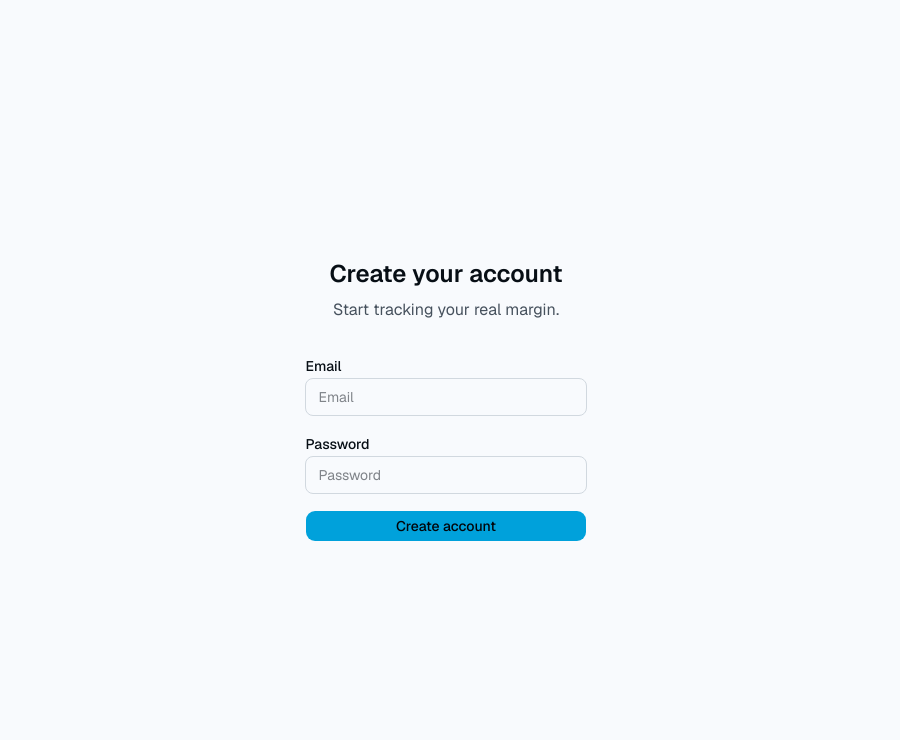
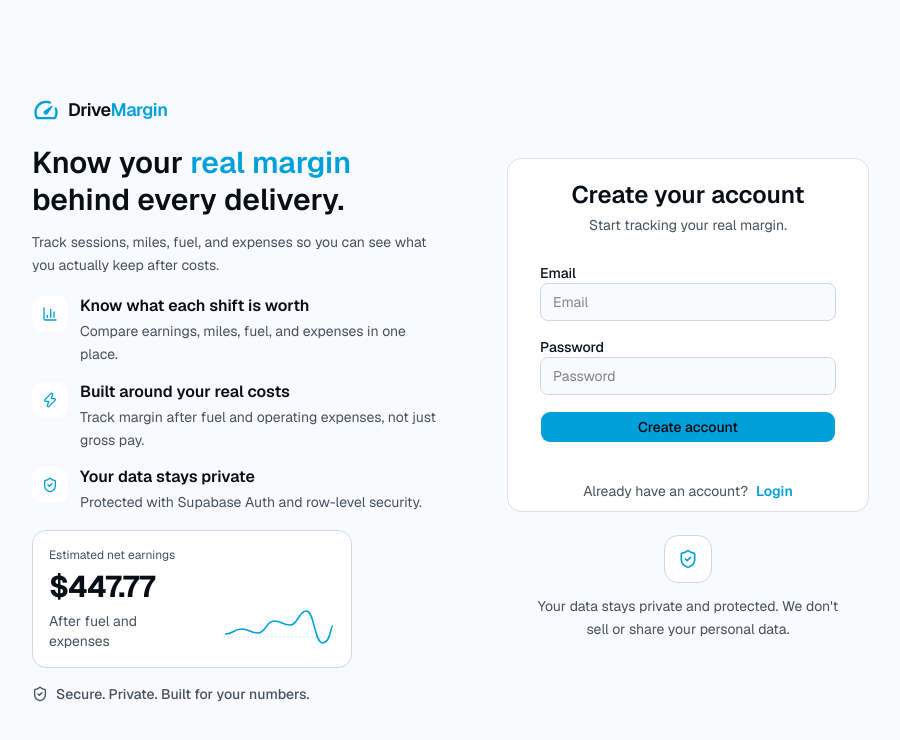
Before and after one commit to carlosmarte23/drivemargin, a Next.js app: page /signup in a window 1280 px wide. Shown: the top 740 px of the page, without its empty margins (194-1094 px from the left). Built offline with nearby package versions, Linux system fonts and the light colour scheme; no server answers; what tailwind-animations would draw is missing.

Commit message:
feat(auth): add shared auth layout

```diff
--- /dev/null
+++ b/src/app/(auth)/auth-form-card.tsx
@@ -0,0 +1,62 @@
+import Link from "next/link";
+
+import { ShieldCheck } from "lucide-react";
+
+import {
+  Card,
+  CardContent,
+  CardDescription,
+  CardFooter,
+  CardHeader,
+  CardTitle,
+} from "@/components/ui/card";
+
+export function AuthFormCard({
+  title,
+  description,
+  footer,
+  label,
+  href,
+  children,
+}: {
+  title: string;
+  description: string;
+  footer?: string;
+  label: string;
+  href: string;
+  children: React.ReactNode;
+}) {
+  return (
+    <section className="flex w-full flex-col items-center justify-center gap-6">
+      <Card className="w-full max-w-90 gap-3 py-5">
+        <CardHeader className="px-8 text-center">
+          <CardTitle className="text-2xl font-semibold">{title}</CardTitle>
+          <CardDescription>{description}</CardDescription>
+        </CardHeader>
+
+        <CardContent className="px-8 py-4">{children}</CardContent>
+
+        <CardFooter className="flex flex-col justify-center gap-0.5 border-t-0 bg-transparent px-8 py-2.5 sm:flex-row sm:gap-2">
+          <p className="text-sm text-muted-foreground">{footer}</p>
+          <Link
+            href={href}
+            className="font-semibold text-primary hover:underline"
+          >
+            <span>{label}</span>
+          </Link>
+        </CardFooter>
+      </Card>
+
+      <div className="flex max-w-xs flex-col items-center gap-3 text-center">
+        <div className="flex size-12 items-center justify-center rounded-xl border bg-card text-primary">
+          <ShieldCheck className="size-5" />
+        </div>
+
+        <p className="text-sm leading-relaxed text-muted-foreground">
+          Your data stays private and protected. We don&apos;t sell or share
+          your personal data.
+        </p>
+      </div>
+    </section>
+  );
+}
--- /dev/null
+++ b/src/app/(auth)/auth-shell.tsx
@@ -0,0 +1,30 @@
+import { cn } from "@/lib/utils";
+
+import AuthSidePanel from "./auth-side-panel";
+
+export function AuthShell({
+  showSidePanel = false,
+  children,
+}: {
+  showSidePanel?: boolean;
+  children?: React.ReactNode;
+}) {
+  return (
+    <main
+      className={cn(
+        "mx-auto grid min-h-svh w-full items-center justify-center px-6 py-6",
+        showSidePanel
+          ? "max-w-5xl gap-10 sm:grid-cols-[minmax(0,420px)_minmax(0,360px)] lg:gap-16"
+          : "max-w-md grid-cols-1",
+      )}
+    >
+      {showSidePanel ? (
+        <aside className="hidden sm:block">
+          <AuthSidePanel />
+        </aside>
+      ) : null}
+
+      <section className="flex w-full justify-center">{children}</section>
+    </main>
+  );
+}
--- /dev/null
+++ b/src/app/(auth)/auth-side-panel.tsx
@@ -0,0 +1,103 @@
+import { BarChart3, ShieldCheck, Zap } from "lucide-react";
+
+import { BrandLogo } from "@/components/brand-logo";
+
+const benefits = [
+  {
+    icon: BarChart3,
+    title: "Know what each shift is worth",
+    description: "Compare earnings, miles, fuel, and expenses in one place.",
+  },
+  {
+    icon: Zap,
+    title: "Built around your real costs",
+    description:
+      "Track margin after fuel and operating expenses, not just gross pay.",
+  },
+  {
+    icon: ShieldCheck,
+    title: "Your data stays private",
+    description: "Protected with Supabase Auth and row-level security.",
+  },
+];
+
+export default function AuthSidePanel() {
+  return (
+    <aside className="flex w-full max-w-md flex-col items-start justify-center gap-5 p-2">
+      <BrandLogo />
+
+      <div className="flex flex-col gap-3">
+        <h1 className="max-w-lg text-3xl leading-tight font-semibold">
+          Know your <span className="text-primary">real margin</span> behind
+          every delivery.
+        </h1>
+        <p className="max-w-xl text-sm leading-relaxed text-muted-foreground">
+          Track sessions, miles, fuel, and expenses so you can see what you
+          actually keep after costs.
+        </p>
+      </div>
+
+      <div className="flex w-full flex-col gap-4">
+        {benefits.map(({ icon: Icon, title, description }) => (
+          <div key={title} className="flex gap-3">
+            <div className="flex size-9 shrink-0 items-center justify-center rounded-lg bg-card text-primary">
+              <Icon className="size-4" />
+            </div>
+
+            <div className="flex flex-col gap-1">
+              <h2 className="text-base leading-tight font-semibold">{title}</h2>
+              <p className="text-sm leading-relaxed text-muted-foreground">
+                {description}
+              </p>
+            </div>
+          </div>
+        ))}
+
+        <div className="relative grid w-full max-w-xs grid-cols-[1fr_auto] items-end gap-4 overflow-hidden rounded-xl border bg-card p-4">
+          <div className="relative z-10 flex flex-col gap-1.5">
+            <p className="text-xs text-muted-foreground">
+              Estimated net earnings
+            </p>
+            <p className="text-3xl font-bold tracking-tight">$447.77</p>
+            <p className="max-w-28 text-sm text-muted-foreground">
+              After fuel and expenses
+            </p>
+          </div>
+
+          <svg
+            aria-hidden="true"
+            focusable="false"
+            viewBox="0 0 180 56"
+            preserveAspectRatio="none"
+            className="h-14 w-28 text-primary"
+            fill="none"
+          >
+            <line
+              x1="0"
+              x2="180"
+              y1="42"
+              y2="42"
+              stroke="currentColor"
+              strokeDasharray="2 2"
+              opacity="0.2"
+              vectorEffect="non-scaling-stroke"
+            />
+            <path
+              d="M4 39 C17 39 17 34 30 34 C43 34 43 38 56 38 C69 38 69 26 82 26 C95 26 95 30 108 30 C121 30 121 16 134 16 C147 16 147 48 160 48 C173 48 173 31 176 31"
+              stroke="currentColor"
+              strokeWidth="1.5"
+              strokeLinecap="round"
+              strokeLinejoin="round"
+              vectorEffect="non-scaling-stroke"
+            />
+          </svg>
+        </div>
+
+        <p className="flex items-center gap-2 text-sm font-medium text-muted-foreground">
+          <ShieldCheck className="size-4" />
+          Secure. Private. Built for your numbers.
+        </p>
+      </div>
+    </aside>
+  );
+}
--- a/src/app/(auth)/login/page.tsx
+++ b/src/app/(auth)/login/page.tsx
@@ -2,6 +2,8 @@
 
 import { useActionState } from "react";
 
+import { AuthFormCard } from "@/app/(auth)/auth-form-card";
+import { AuthShell } from "@/app/(auth)/auth-shell";
 import { Button } from "@/components/ui/button";
 import { login, type AuthFormState } from "@/features/auth/actions";
 
@@ -11,16 +13,26 @@ const initialState: AuthFormState = {
 };
 
 export default function LoginPage() {
+  return (
+    <AuthShell>
+      <AuthFormCard
+        title="Welcome back"
+        description="Login to continue tracking your real profit."
+        footer="New to DriveMargin?"
+        label="Create an account"
+        href="/signup"
+      >
+        <LoginForm />
+      </AuthFormCard>
+    </AuthShell>
+  );
+}
+
+function LoginForm() {
   const [state, formAction, isPending] = useActionState(login, initialState);
 
   return (
-    <main className="mx-auto flex min-h-svh flex-col items-center justify-center">
-      <h1 className="text-2xl font-semibold">Welcome back</h1>
-      <p className="mt-2 max-w-2xl text-muted-foreground">
-        Continue tracking your real profit.
-      </p>
-
-      <form action={formAction} className="mt-8 flex flex-col gap-4">
+    <form action={formAction} className="flex flex-col gap-5">
       <div className="space-y-2">
         <label htmlFor="email" className="text-sm font-medium">
           Email
@@ -50,17 +62,15 @@ export default function LoginPage() {
         <p className="text-sm text-destructive">{state.message}</p>
       )}
 
-        <Button type="submit" variant="default" disabled={isPending}>
+      <Button
+        type="submit"
+        variant="default"
+        size="lg"
+        className="mt-2"
+        disabled={isPending}
+      >
         {isPending ? "Signing in..." : "Sign in"}
       </Button>
     </form>
-
-      <div className="mt-4 flex items-center gap-2">
-        <h2 className="text-sm font-medium">Don&apos;t have an account?</h2>
-        <a href="/signup" className="text-sm underline">
-          Sign up
-        </a>
-      </div>
-    </main>
   );
 }
--- a/src/app/(auth)/signup/page.tsx
+++ b/src/app/(auth)/signup/page.tsx
@@ -2,8 +2,11 @@
 
 import { useActionState } from "react";
 
+import { AuthShell } from "@/app/(auth)/auth-shell";
 import { Button } from "@/components/ui/button";
 import { signup, type AuthFormState } from "@/features/auth/actions";
+
+import { AuthFormCard } from "../auth-form-card";
 
 const initialState: AuthFormState = {
   success: false,
@@ -11,16 +14,26 @@ const initialState: AuthFormState = {
 };
 
 export default function SignupPage() {
+  return (
+    <AuthShell showSidePanel>
+      <AuthFormCard
+        title="Create your account"
+        description="Start tracking your real margin."
+        footer="Already have an account?"
+        label="Login"
+        href="/login"
+      >
+        <SignupForm />
+      </AuthFormCard>
+    </AuthShell>
+  );
+}
+
+function SignupForm() {
   const [state, formAction, isPending] = useActionState(signup, initialState);
 
   return (
-    <main className="mx-auto flex min-h-svh flex-col items-center justify-center">
-      <h1 className="text-2xl font-semibold">Create your account</h1>
-      <p className="mt-2 max-w-2xl text-muted-foreground">
-        Start tracking your real margin.
-      </p>
-
-      <form action={formAction} className="mt-8 flex flex-col gap-4">
+    <form action={formAction} className="flex flex-col gap-4">
       <div className="space-y-2">
         <label htmlFor="email" className="text-sm font-medium">
           Email
@@ -54,6 +67,5 @@ export default function SignupPage() {
         {isPending ? "Creating your account..." : "Create account"}
       </Button>
     </form>
-    </main>
   );
 }
```
Lines whose indentation alone changed are shown as unchanged.
